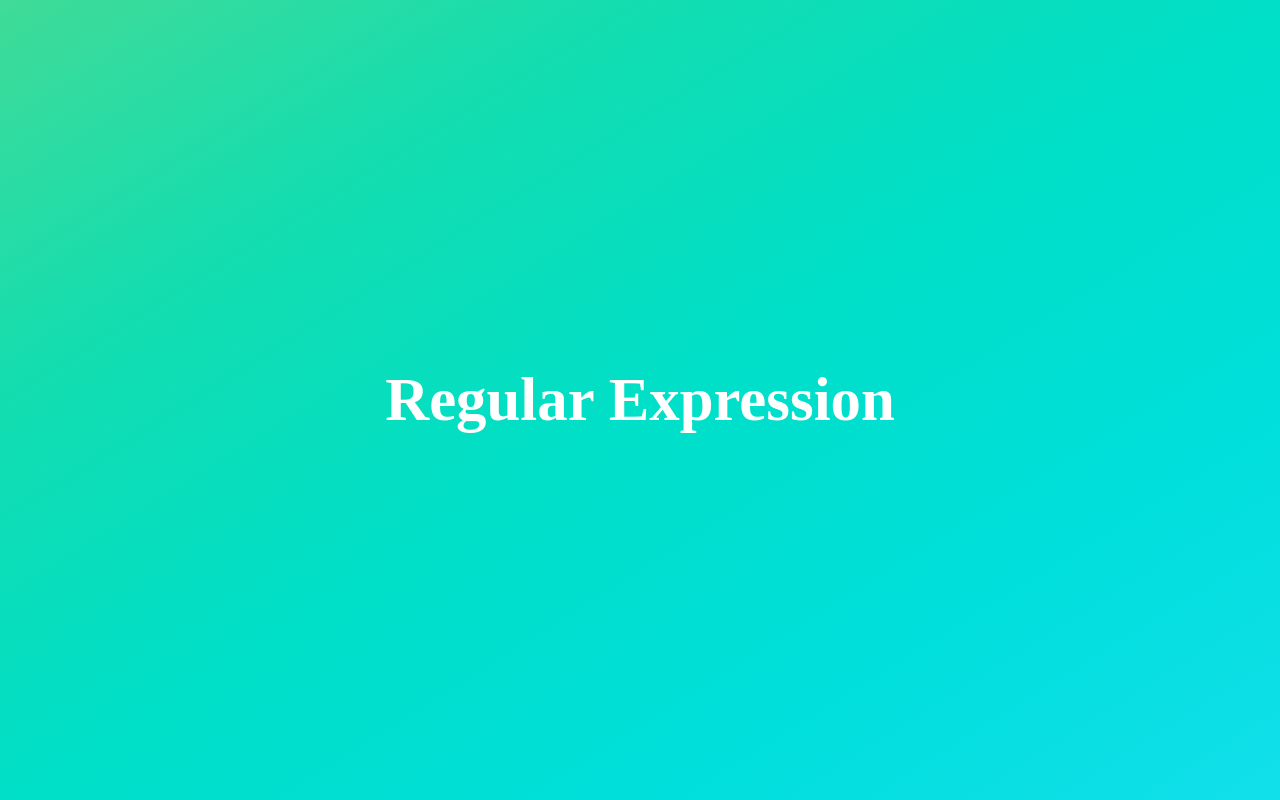
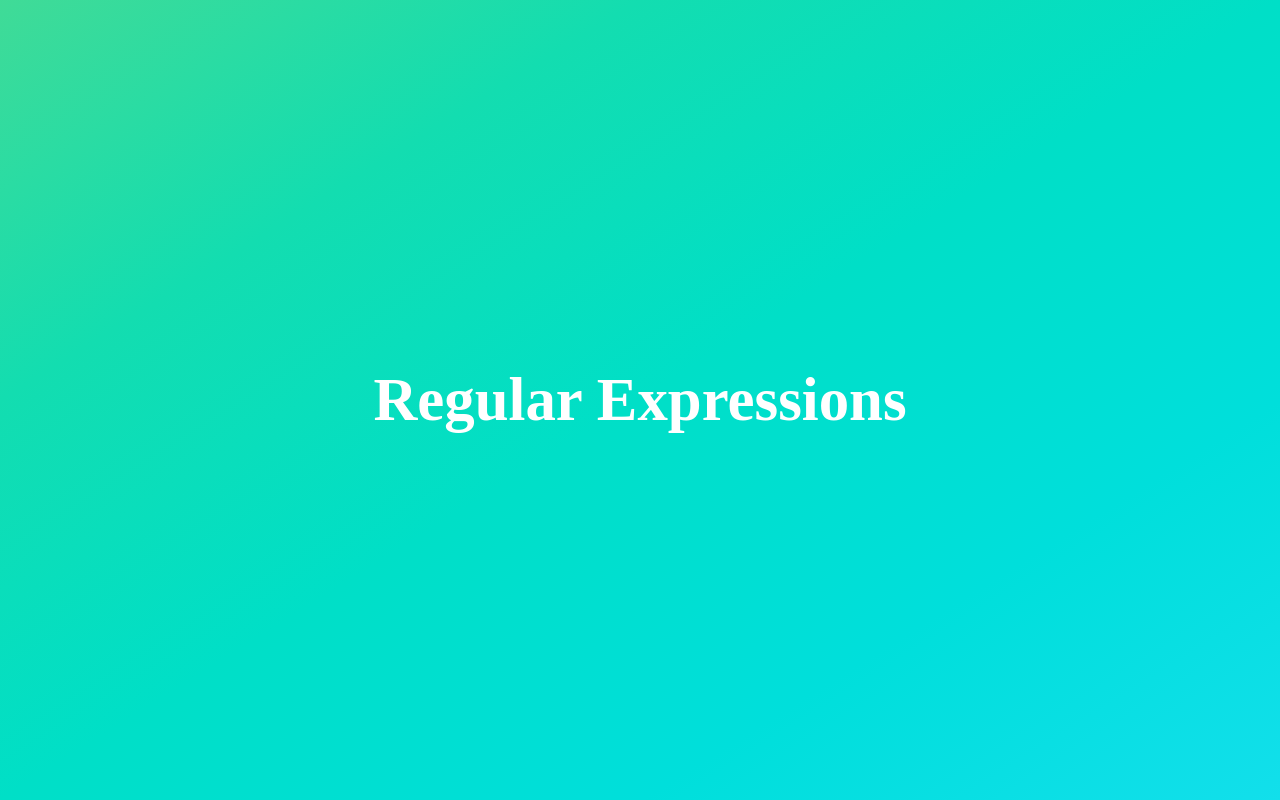
Before and after one commit to waleedtariq109/Regex, a plain HTML site: page learn-regex/index.html in a window 1280 px wide. Drawn offline with Linux system fonts and the light colour scheme.

Commit message:
fix: typo

```diff
--- a/learn-regex/index.html
+++ b/learn-regex/index.html
@@ -23,6 +23,6 @@
     </style>
   </head>
   <body>
-    <h1>Regular Expression</h1>
+    <h1>Regular Expressions</h1>
   </body>
 </html>
```
